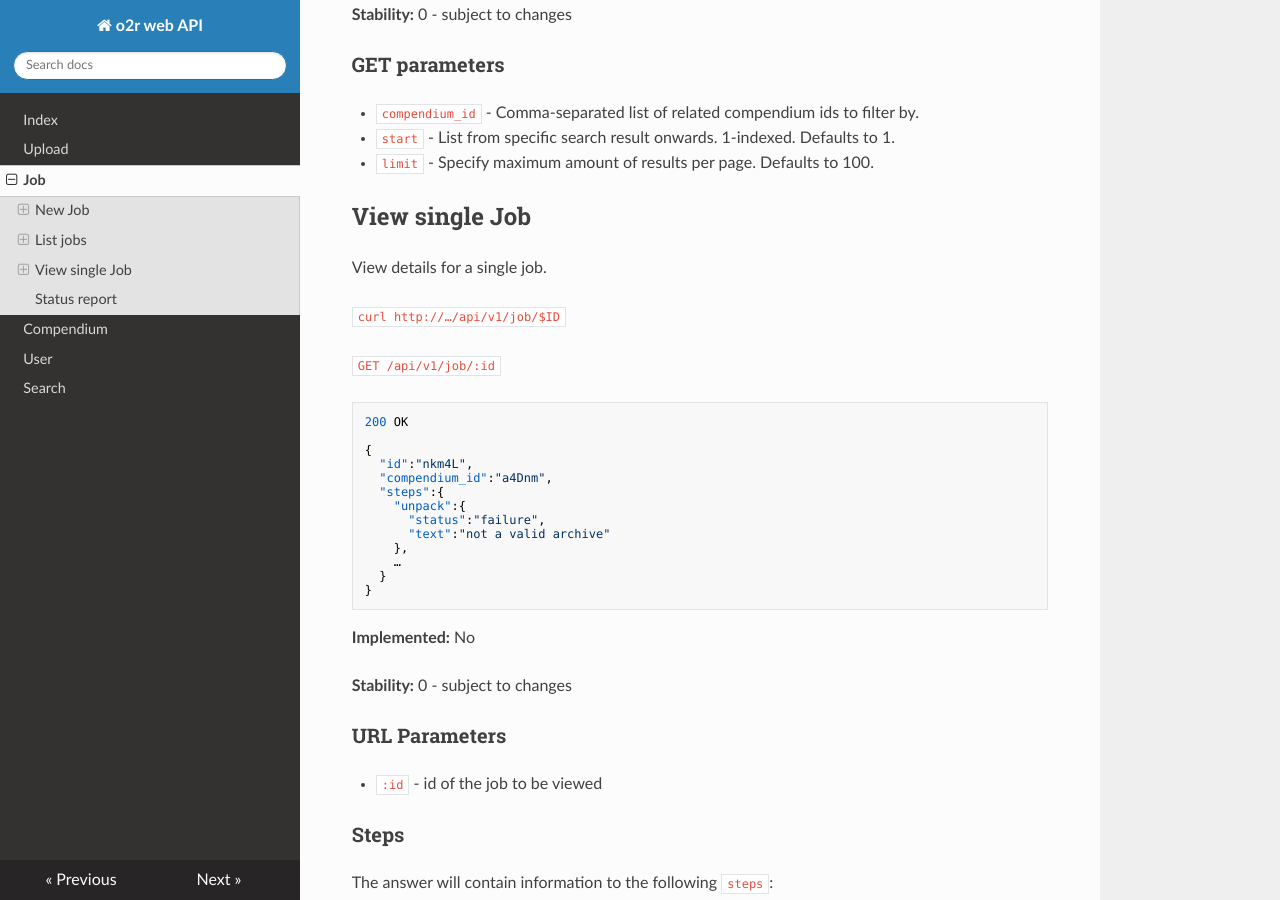
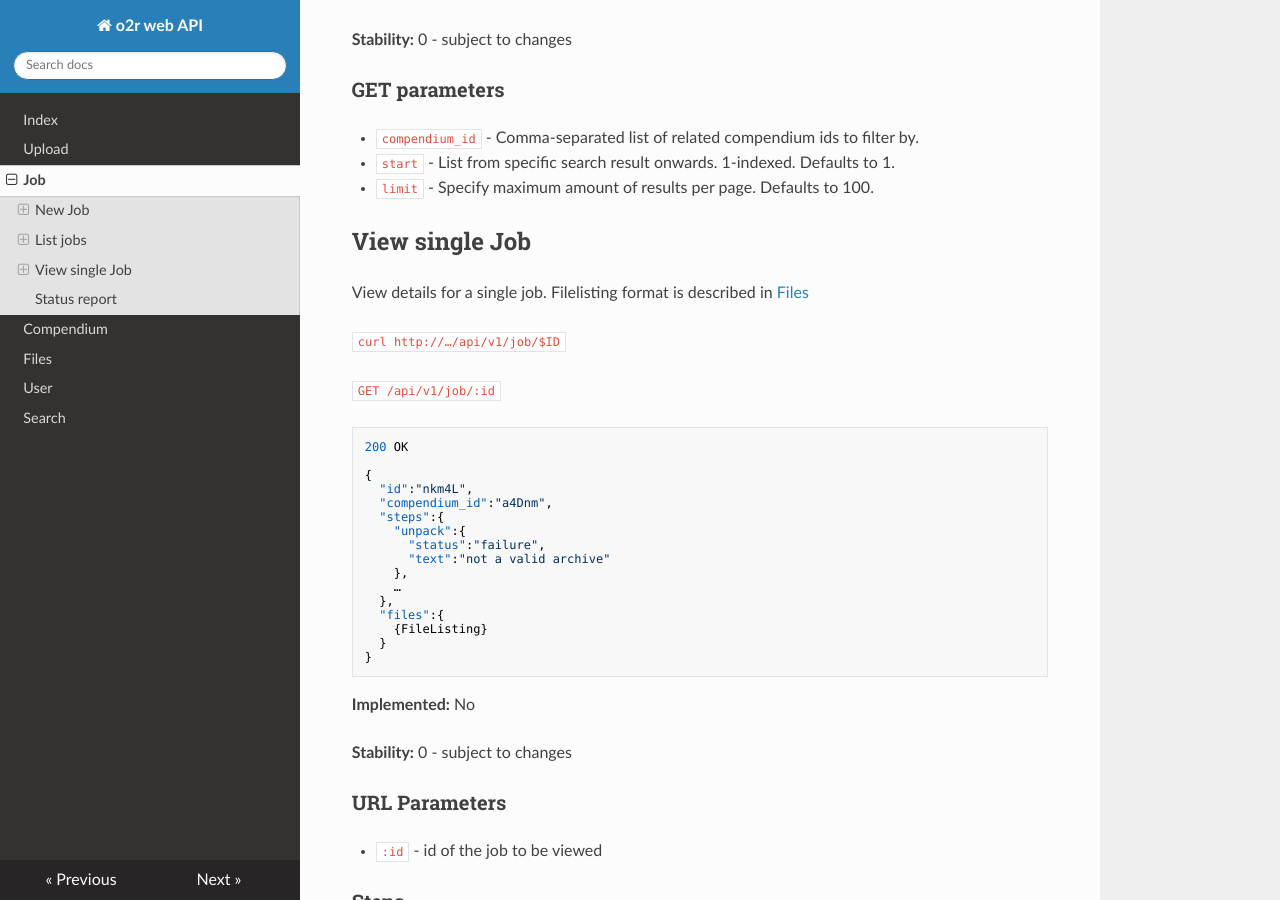
Before and after one commit to o2r-project/api, an MkDocs documentation site: the page built from docs/job.md, in a window 1280 px wide and 900 px high, scrolled down 2203 px. Built offline with MkDocs 1.6.1, drawn with Linux system fonts in a browser that asks for light colours; nearby versions of some CDN libraries; old or Windows-style settings are respelled for this version of MkDocs; some of the changed text lies outside the part shown.

Commit message:
Format of file listings
* tree representation

* new page "files"

* links from single views of job and compendium

````diff
--- a/docs/job.md
+++ b/docs/job.md
@@ -32,6 +32,7 @@ __Stability:__ 0 - subject to changes
 ### Body parameters:
 
 * `compendium_id` - The `id` of the compendium to base this job on.
+* `steps` - __TODO__ select steps that will be executed (skip some steps in successive executions?)
 * `inputs` - **_proposal_** - Array with one or more `FileDescriptor`.
 
 ### `FileDescriptor`
@@ -108,7 +109,7 @@ __Stability:__ 0 - subject to changes
 
 ## View single Job
 
-View details for a single job.
+View details for a single job. Filelisting format is described in [Files](files.md)
 
 `curl http://…/api/v1/job/$ID`
 
@@ -126,6 +127,9 @@ View details for a single job.
       "text":"not a valid archive"
     },
     …
+  },
+  "files":{
+    {FileListing}
   }
 }
 ```
--- a/mkdocs.yml
+++ b/mkdocs.yml
@@ -4,6 +4,7 @@ pages:
   - Upload:     upload.md
   - Job:        job.md
   - Compendium: compendium.md
+  - Files:      files.md
   - User:       user.md
   - Search:     search.md
 theme: readthedocs
````
Also changed, not shown: docs/compendium.md (+1 -1 lines), docs/files.md (added, +48 -0 lines).
